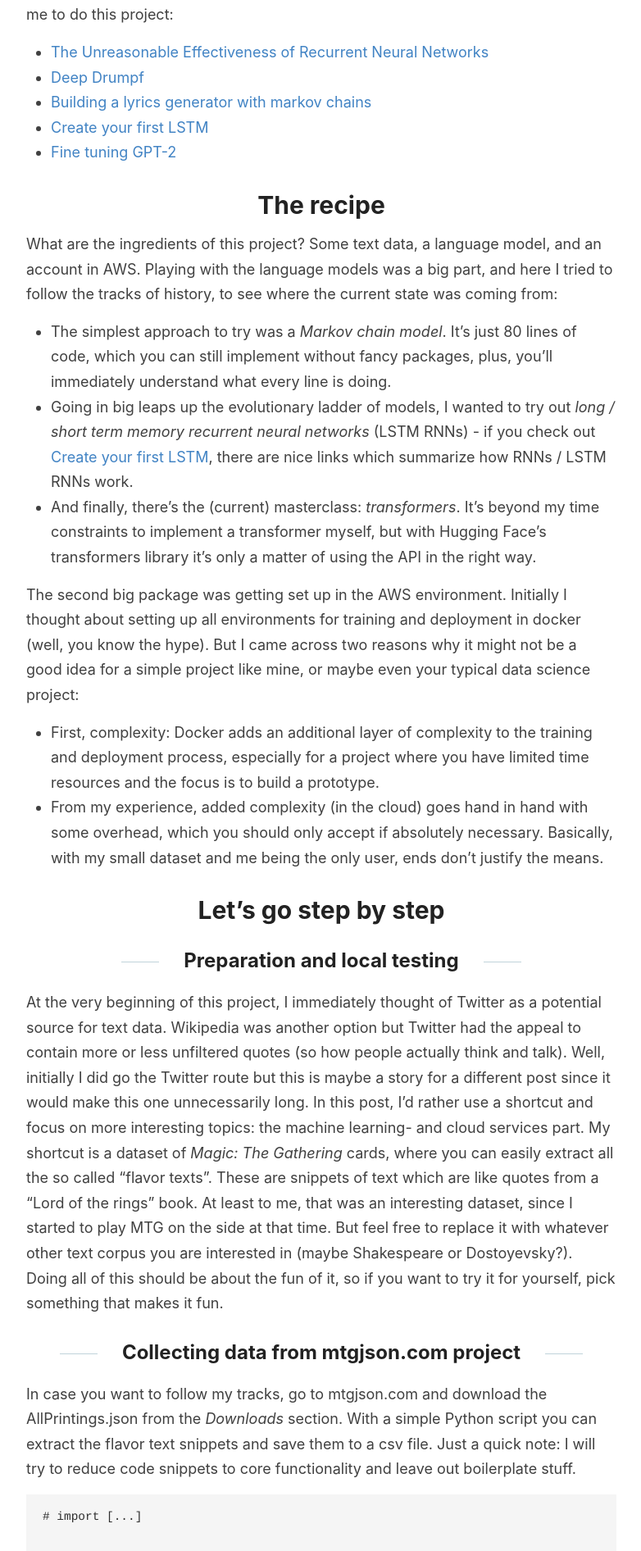
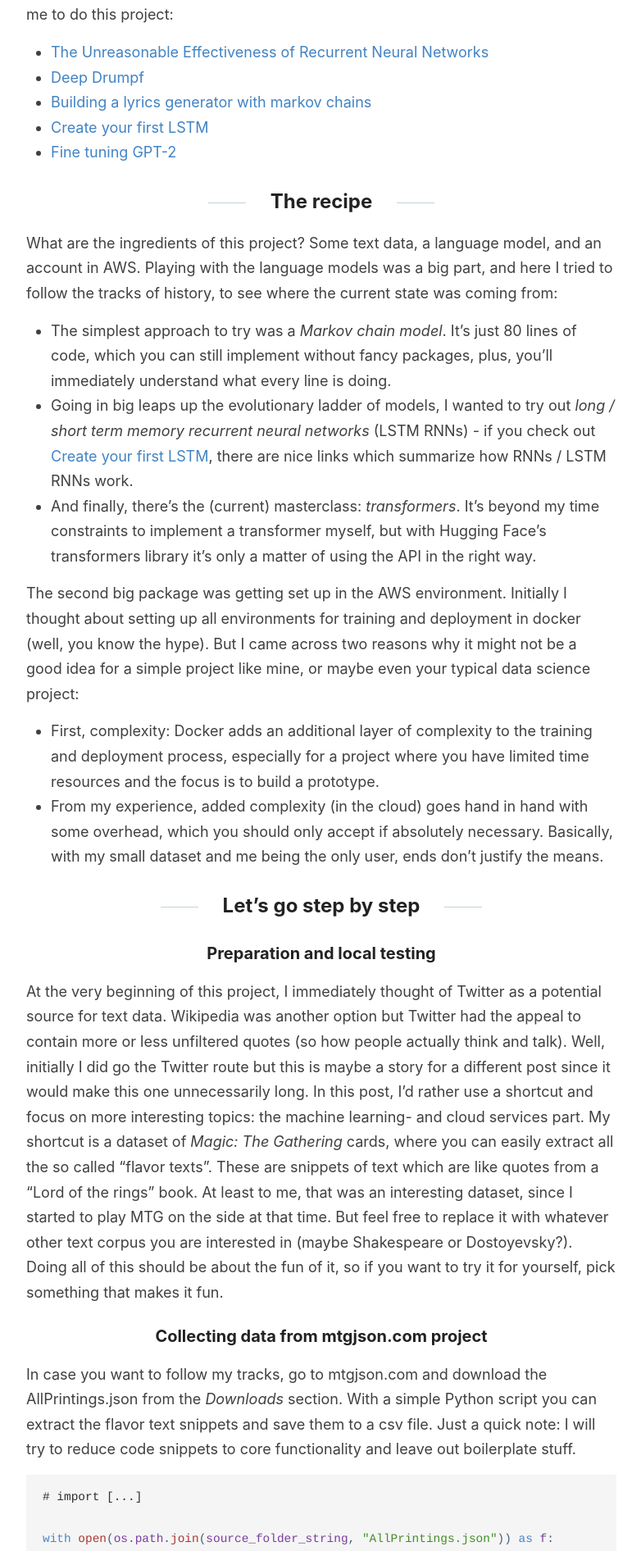
Before and after one commit to helmutlutz/blog, a Jekyll site: the page built from docs/_posts/2023-02-16-experimenting-with-text-generators.markdown, in a window 1280 px wide. Shown: the part 1488-3380 px from the top of the page at 82% size, without its empty margins (248-1030 px from the left). Built offline with Jekyll 4.4.1, drawn with Linux system fonts in a browser that asks for light colours.

Commit message:
Reformatting headers - all articles

````diff
--- a/docs/_posts/2023-01-04-setting-up-a-jekyll-blog.markdown
+++ b/docs/_posts/2023-01-04-setting-up-a-jekyll-blog.markdown
@@ -11,7 +11,7 @@ This is just a plain list of steps that I followed to get this site up and runni
 - Starting from scratch on Windows, I followed this guide for the Jekyll installation: [Jekyll installation guide][jekyll-installation]
 - The tutorial in [Github pages guide][ghpages-setup] describe how to set up the repostiory and how to create a site with Jekyll
 
-# Issues
+## Issues
 - Running the page locally did not quite work as in the guide above, you have to add webrick in between:
     ```bash
     bundle install
@@ -25,7 +25,7 @@ This is just a plain list of steps that I followed to get this site up and runni
     url: "https://helmutlutz.github.io" # the base hostname & protocol for your site, e.g. http://example.com
     ```
 
-# Using a template without Gemfile
+## Using a template without Gemfile
 In cases, where you simply want to try different styles for the website, or when you are debugging something, you don't want to wait everytime until github finishes the deployment process. However, when you start with a template which for some reason doesn't come with a Gemfile, you cannot deploy the site locally. The good news is, that you can follow this [deployment guide][local-deployment] to create your own Gemfile.
 - Navigate to the folder of the blog in the Git-Bash console, and use these commands:
 ```bash
@@ -51,7 +51,7 @@ plugins:
 ```
 - Finally you can start serving locally with `bundle exec jekyll serve`
 
-# Configuring a custom domain for this blog
+## Configuring a custom domain for this blog
 - Buy a custom domain from one of the large DNS providers
 - In your provider account, find the domain and go to Domain settings and `Manage DNS`
 - Add 4 `A` records (i.e. edit the first that is already there and add 3 more):
--- a/docs/_posts/2023-02-16-experimenting-with-text-generators.markdown
+++ b/docs/_posts/2023-02-16-experimenting-with-text-generators.markdown
@@ -26,7 +26,7 @@ If you are interested in some articles on the topic, these are the ones that ins
 - [Fine tuning GPT-2][tuning-gpt2]
 
 
-# The recipe
+## The recipe
 What are the ingredients of this project? Some text data, a language model, and an account in AWS. Playing with the language models was a big part, and here I tried to follow the tracks of history, to see where the current state was coming from:
 - The simplest approach to try was a *Markov chain model*. It's just 80 lines of code, which you can still implement without fancy packages, plus, you'll immediately understand what every line is doing.
 - Going in big leaps up the evolutionary ladder of models, I wanted to try out *long / short term memory recurrent neural networks* (LSTM RNNs) - if you check out [Create your first LSTM][create-first-lstm], there are nice links which summarize how RNNs / LSTM RNNs work.
@@ -37,12 +37,12 @@ The second big package was getting set up in the AWS environment. Initially I th
 - From my experience, added complexity (in the cloud) goes hand in hand with some overhead, which you should only accept if absolutely necessary. Basically, with my small dataset and me being the only user, ends don't justify the means.
 
 
-# Let's go step by step
+## Let's go step by step
 
-## Preparation and local testing
+### Preparation and local testing
 At the very beginning of this project, I immediately thought of Twitter as a potential source for text data. Wikipedia was another option but Twitter had the appeal to contain more or less unfiltered quotes (so how people actually think and talk). Well, initially I did go the Twitter route but this is maybe a story for a different post since it would make this one unnecessarily long. In this post, I'd rather use a shortcut and focus on more interesting topics: the machine learning- and cloud services part. My shortcut is a dataset of *Magic: The Gathering* cards, where you can easily extract all the so called "flavor texts". These are snippets of text which are like quotes from a "Lord of the rings" book. At least to me, that was an interesting dataset, since I started to play MTG on the side at that time. But feel free to replace it with whatever other text corpus you are interested in (maybe Shakespeare or Dostoyevsky?). Doing all of this should be about the fun of it, so if you want to try it for yourself, pick something that makes it fun.
 
-## Collecting data from mtgjson.com project
+### Collecting data from mtgjson.com project
 In case you want to follow my tracks, go to mtgjson.com and download the AllPrintings.json from the *Downloads* section. With a simple Python script you can extract the flavor text snippets and save them to a csv file. Just a quick note: I will try to reduce code snippets to core functionality and leave out boilerplate stuff.
 ```python
 # import [...]
@@ -71,12 +71,12 @@ df.drop_duplicates(subset=["Text"], inplace=True)
 df.to_csv(output_path_string)
 ```
 
-## The simplest model
+### The simplest model
 A Markov chain is one of the simplest approaches to text generation. In simple terms, a Markov chain looks at the current word (or group of letters) and chooses the next word (or group of letters) with a certain probability. The probabilities for the next word in the sequence are calculated from a larger text corpus. Or we say, the model is "fitted" on a training dataset (well, not with gradient descent but you know what I mean).
 
 ![Markov Chain](/images/experimenting-with-text-generators/markovchain.jpg)
 
-### How it works
+#### How it works
 Usually we speak of so called "*n*-gram" models, where *n* is the number of words that the model considers to predict the next word. Based on this mechanic, the generated text is very similar in style to the input text. The core functionality can be discussed with the following two functions (taken from [Building a lyrics generator with Markov chains][lyrics-with-markov])
 
 ```python
@@ -119,7 +119,7 @@ The `generateModel` function generates a simple language model in the form of a
 
 Finally, with the `getNextCharacter` function we can simply provide a stream of fragments, and in a probabilistic way predict the "next letter" for each fragment. To do so, the function looks into the dictionary and pulls out all letters observed to follow a certain text fragment. Then these letters are appended to the list `letters` as many times as they were observed in the original dataset to follow the respective fragment. From the resulting list we can choose a letter at random and automatically get a good match for our given fragment. Not only has it definitely been observed after the given fragment, but it will also have a good chance of being one of the most frequent letters to follow our fragment.
 
-### Markov chain outputs
+#### Markov chain outputs
 Here is a selection of sentences generated by the Markov chain model:
 
 - Its low hum reminds me of angelic saviors' wings. They see its wings. The sky requires it. But it is right to make sure it was right.
@@ -132,10 +132,10 @@ Here is a selection of sentences generated by the Markov chain model:
 Theses examples actually can make sense to a reader, but they are extremely rare: to find them I searched 230 lines of output text.
 I've seen this Markov chain model perform better on producing song lyrics. I could imagine that lyrics work better because of a more concise "sentence" structure and use of words.
 
-## The next evolutionary step: LSTM RNNs
+### The next evolutionary step: LSTM RNNs
 The next models I tried were the long / short term memory recurrent neural networks (LSTM RNNs). These can still be trained locally (and I did for the prototyping) but only if you use a small number of epochs. A thorough training requires more powerful hardware than my laptop. Let's first look at the core parts of such a recurrent neural network in code.
 
-### How it works
+#### How it works
 As mentioned above, if you check out [Create your first LSTM][create-first-lstm], the article also links to another one which summarize how LSTM RNNs work. All credit (especially for the code) goes to these authors. But I will do my best to give my own brief description here.
 
 A recurrent neural network is a network that can be used to generate a series of outputs, where each new output is influenced by the preceding inputs. They have an internal "state" which keeps changing with the sequence of inputs and acts just like a short-term memory. However, there is an issue with longer sequences: The internal state is not able to recall what happened at the beginning of a long sequence due to the well-known vanishing gradient problem. This is where Long Short-Term Memory RNNs come into play. These were specifically designed to handle long-term dependencies. In an LSTM RNN, there is a simple RNN cell, a dedicated long-term memory cell, and three gates: an input gate, a forget gate, and an output gate. These control the flow of information into and out of each "memory" cell.
@@ -247,10 +247,10 @@ def post_process_text(t):
     return t
 ```
 
-### Switch to the cloud environment
+#### Switch to the cloud environment
 To prevent this article from growing too big, I have moved the whole part of setting up the AWS environment to [this post]({% post_url 2023-02-15-first-setup-in-aws-and-using-ec2-for-machine-learning-tasks %}). There you'll find details on things like creating the necessary IAM roles, moving your data to EBS volumes, or creating templates to launch your training jobs. But let's talk about more interesting stuff.
 
-### LSTM RNN outputs
+#### LSTM RNN outputs
 The LSTM produces sentences such as:
 
 - No shadow remains for you.
@@ -293,10 +293,10 @@ gnuplot> set datafile separator ","; set terminal dumb; plot "train.log" using 1
 [TODO] Try bidirectional LSTM layers. What bidirectional layers are is explained [here][keras-lstm-guide], but in brief, they allow the network to not only process a sequence from start to end but also backwards. This gives the model more awareness of the "entire" context around a word (i.e. considering words before and after a certain word), where a regular LSTM would ignore everything that follows a given word.
 To make them work, you need to implement a preprocessing step called "tokenization" - so you're not generating text on the character-level with bidirectional LSTMs, but on the word-level.
 
-## Transformers
+### Transformers
 While LSTMs have been very successful in processing sequential data, they were computationally expensive and still struggled with very long sequences. In 2017, a radically new type of neural network was introduced: the transformer. Since then, they have become increasingly popular for language processing tasks. Unlike LSTMs, which process sequential data one step at a time, transformers can process entire sequences of inputs in parallel. They do this by using self-attention mechanisms to learn contextual relationships between all of the inputs in the sequence. This allows transformers to capture long-range dependencies more efficiently than LSTMs and it has made them particularly effective for tasks such as language translation and language modeling.
 
-### How it works
+#### How it works
 For this project I used GPT-2, which stands for "Generative Pre-trained Transformer 2". So how do these Cybertron things actually work? In regular sequence to sequence models, you have one *Encoder* which takes in and processes the input sequence of words, and one *Decoder* which uses the hidden state (--> RNNs) of the encoder to produce an output sequence. A *Transformer* has not one of each but a stack of several encoders as well as several decoders. The last encoder of the stack passes it's output to each of the decoders. Each encoder is composed of a *Self-Attention* layer and a feedforward Neural Network. Self-attention is a mechanism, which allows the encoder to embed information about surrounding, and presumably relevant words, into the vector representation of each word it processes.
 
 The decoder is very similar to the encoder, but between self-attention and feedforward neural network, there is an *Encoder-Decoder Attention* layer. This allows the decoder to pay attention only to certain parts of the input sequence while generating a new word. Another difference to the encoders is that the attention mechanism is only allowed to look at earlier positions in the sequence (which in practice is accomplished by masking the internal matrices). I won't get into other interesting details here (e.g. the multi-headed attention), but a great explainer can be found in [Jay Alammar's blog][jalammar-transformer].
@@ -466,7 +466,7 @@ for i in range(len(test_set)):
 ```
 
 
-### Transformer outputs
+#### Transformer outputs
 Here is a selection of sentences generated by the Markov chain model:
 
 - Two glowing red eyes and the rustling of the stones means that some people believe that they are the guardian spirits of the forest.
````
Also changed, not shown: docs/_posts/2023-01-06-developing-with-docker.markdown (+5 -5 lines), docs/_posts/2023-02-14-phyrexia-all-will-be-one-sealed.markdown (+3 -4 lines), docs/_posts/2023-02-15-first-setup-in-aws-and-using-ec2-for-machine-learning-tasks.markdown (+5 -5 lines).
